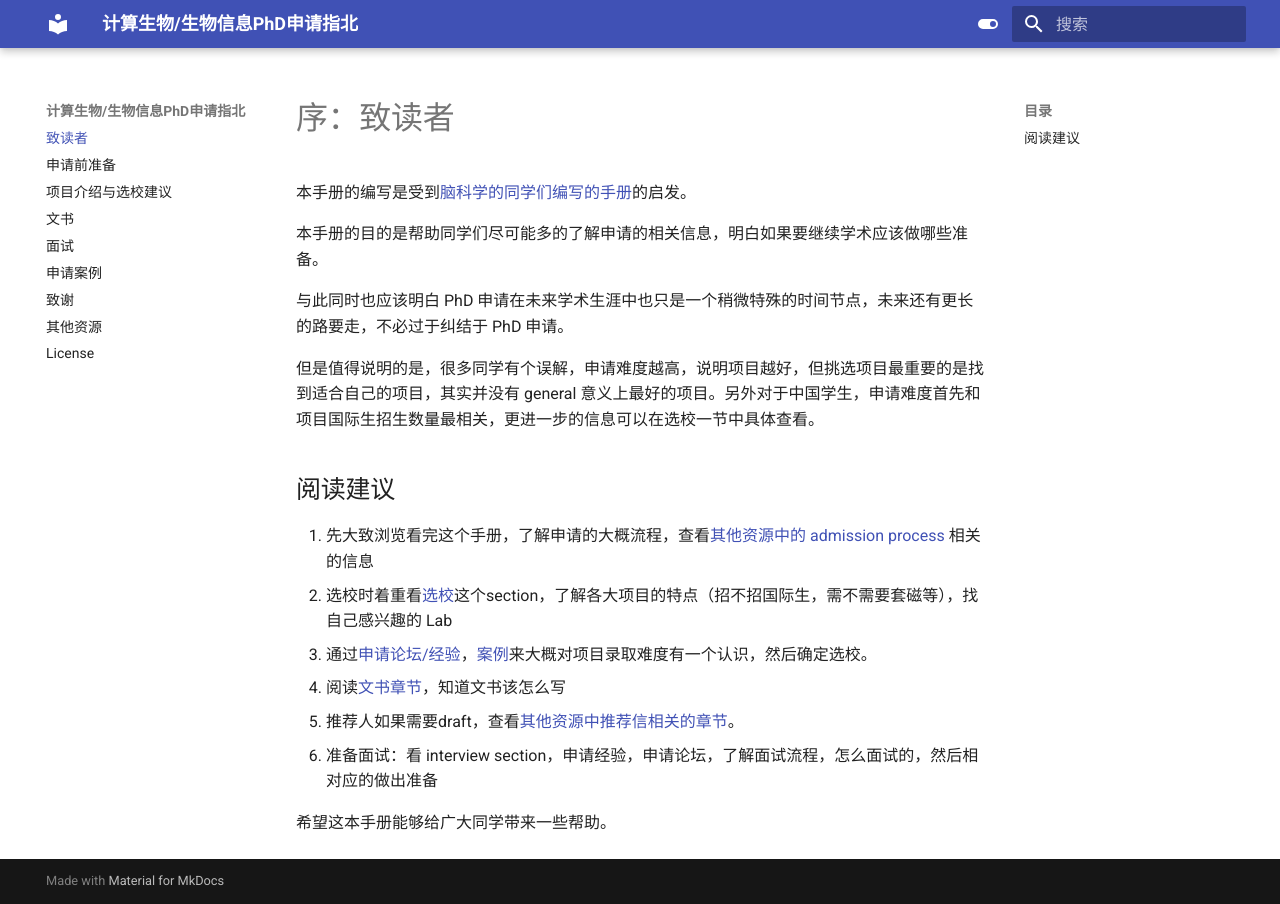
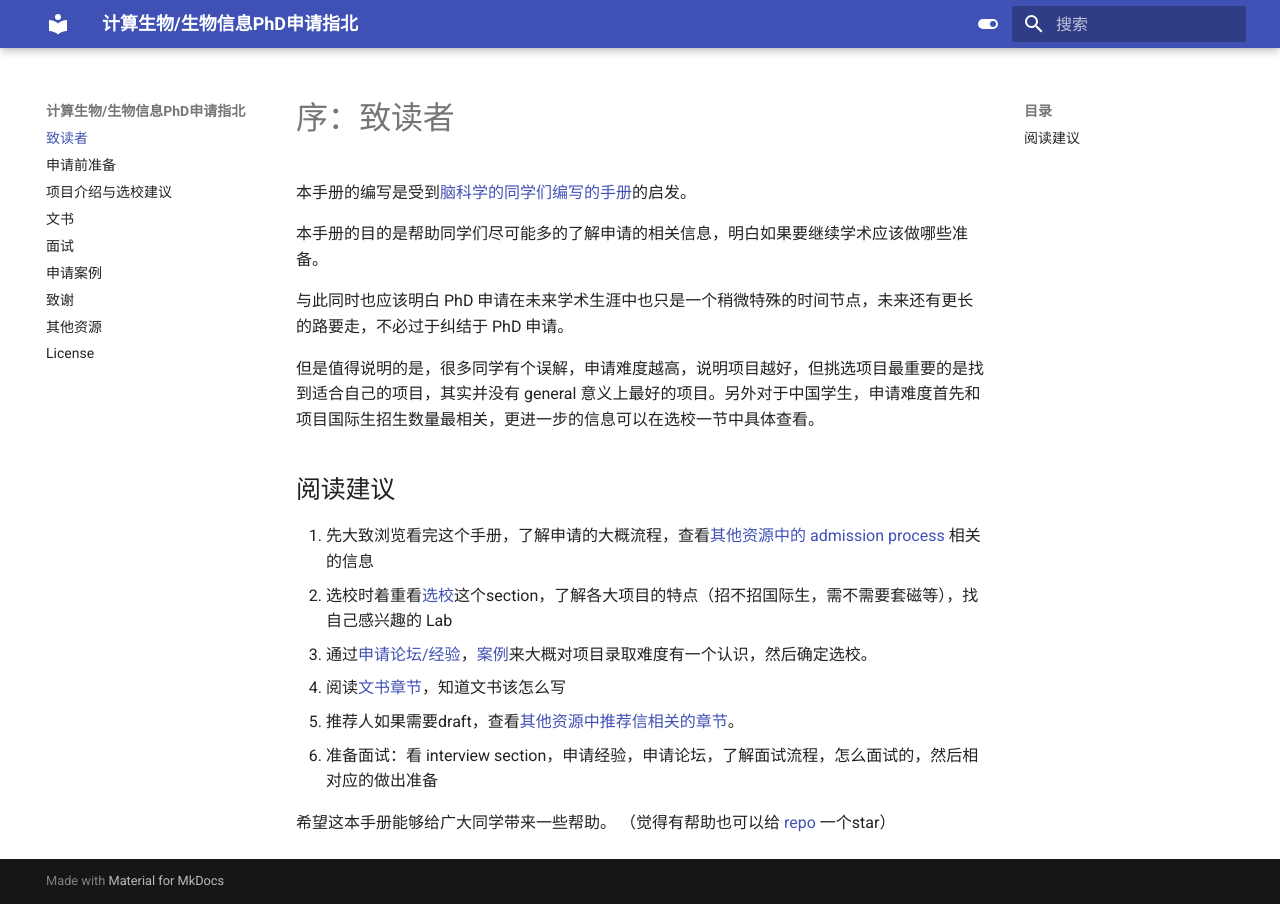
Before and after one commit to CompBio-PhD-cn/handbook, an MkDocs documentation site: the page built from docs/index.md, in a window 1280 px wide. Built offline with MkDocs 1.6.1 and Material for MkDocs 9.7.7, drawn with Linux system fonts in a browser that asks for light colours.

Commit message:
update index

```diff
--- a/docs/index.md
+++ b/docs/index.md
@@ -19,4 +19,4 @@
 
 
 
-希望这本手册能够给广大同学带来一些帮助。
+希望这本手册能够给广大同学带来一些帮助。 （觉得有帮助也可以给 [repo](https://github.com/CompBio-PhD-cn/handbook) 一个star）
```
